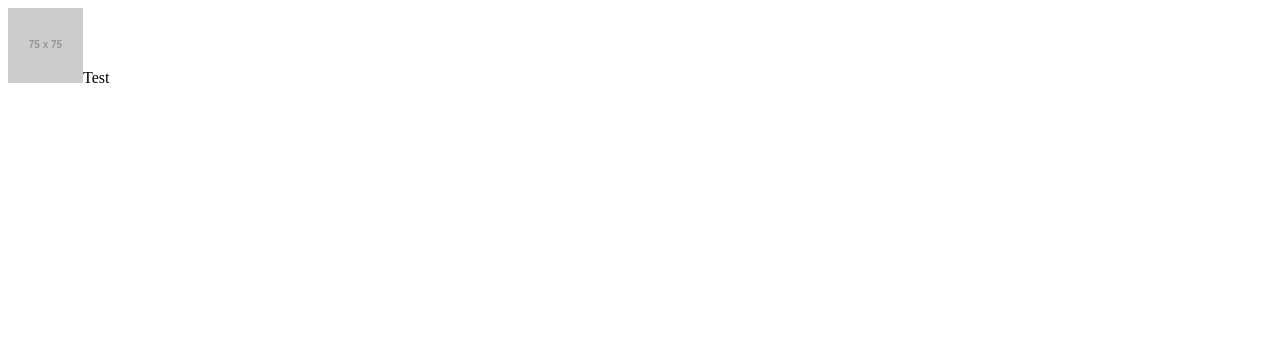
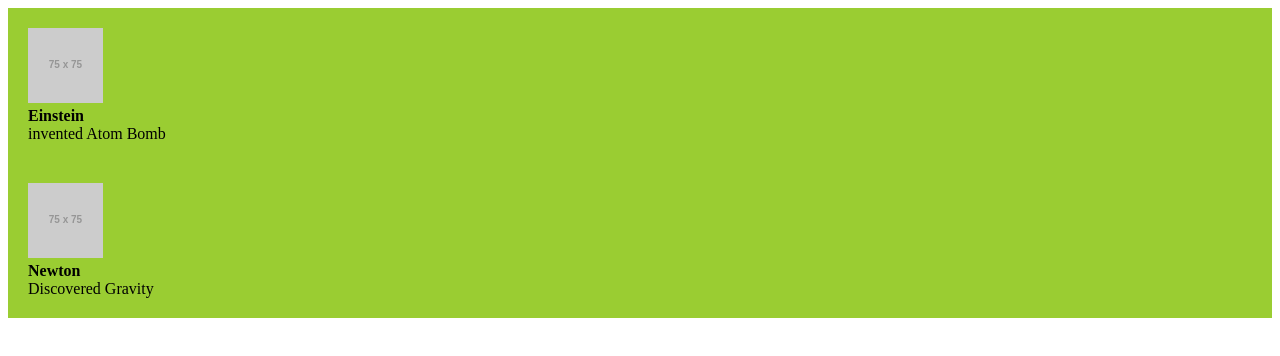
Before and after one commit to lixiong-intelex/team5-gotw, a React app: page / in a window 1280 px wide. Built offline with nearby package versions, Linux system fonts and the light colour scheme; placeholder pictures from the web are drawn by us.

Commit message:
Added layout to GOTW app

```diff
--- a/client/components/Geek.js
+++ b/client/components/Geek.js
@@ -4,9 +4,12 @@ import ReactDOM from 'react-dom';
 export default class Geek extends React.Component{
     render(){
       return (
-        <div>
-            <img src="http://placehold.it/75" />
-            <span>Test</span>
+        <div className="geek-container">
+            <img className="geek-thumb" src={this.props.pictureUrl} />
+            <div className="geek-blurb">
+              <div className="geek-title">{this.props.name}</div>
+              <div className="geek-teaser">{this.props.teaser}</div>
+            </div>
         </div>
       );
     }
--- a/client/components/GeekList.js
+++ b/client/components/GeekList.js
@@ -3,14 +3,19 @@ import ReactDOM from 'react-dom';
 import Geek from './geek.js'
 
 var data = [
-    {pictureUrl: "1", name: "Einstein"},
-    {pictureUrl: "2", name: "Newton"}
+    {pictureUrl: "http://placehold.it/75", name: "Einstein", teaser: "invented Atom Bomb"},
+    {pictureUrl: "http://placehold.it/75", name: "Newton", teaser: "Discovered Gravity"}
   ];
 
 export default class GeekList extends React.Component{
     render(){
       return (
-        <Geek />
+        <div>
+          {
+            data.map((g, i) => <Geek key={i} {...g} />)
+            //{/* data.map((g, i) => <Geek key={i} pictureUrl={g.pictureUrl} name={g.name} />) */}
+          }
+        </div>
       );
     }
 }
--- a/client/index.html
+++ b/client/index.html
@@ -3,6 +3,7 @@
   <head>
     <meta charset="utf-8">
     <title>React App Setup</title>
+    <link ref="stylesheet" type="text/css" src="./client/styles/styles.css" />
   </head>
   <body>
     <div id="root">
--- a/client/index.js
+++ b/client/index.js
@@ -4,4 +4,6 @@ import React from 'react';
 import ReactDOM from 'react-dom';
 import App from './components/App.js';
 
+import styles from './styles/styles.css';
+
 ReactDOM.render(<App />, document.getElementById('root'));
--- /dev/null
+++ b/client/styles/styles.css
@@ -0,0 +1,20 @@
+.geek-container {
+    padding: 20px;
+    background-color: yellowgreen;
+}
+
+.geek-thumb {
+    align-content: center;
+    height: 75px;
+    width: 75px;
+
+}
+.geek-blurb {
+    align-content: center;
+}
+
+.geek-title {
+    font-weight: bold;
+    font-size: 16px;
+    color: black;
+}
--- a/package.json
+++ b/package.json
@@ -20,6 +20,8 @@
     "babel-core": "^6.26.0",
     "babel-loader": "^7.1.2",
     "babel-preset-es2015": "^6.24.1",
-    "babel-preset-react": "^6.24.1"
+    "babel-preset-react": "^6.24.1",
+    "css-loader": "^0.28.7",
+    "style-loader": "^0.19.0"
   }
 }
--- a/webpack.config.js
+++ b/webpack.config.js
@@ -16,7 +16,7 @@ module.exports = {
   module: {
     loaders: [
       { test: /\.js$/, loader: 'babel-loader', exclude: /node_modules/ },
-      { test: /\.jsx$/, loader: 'babel-loader', exclude: /node_modules/ }
+      { test: /\.css$/, use: ['style-loader', 'css-loader'], exclude: /node_modules/ }
     ]
   },
 
```
Also changed, not shown: 1 other file.
